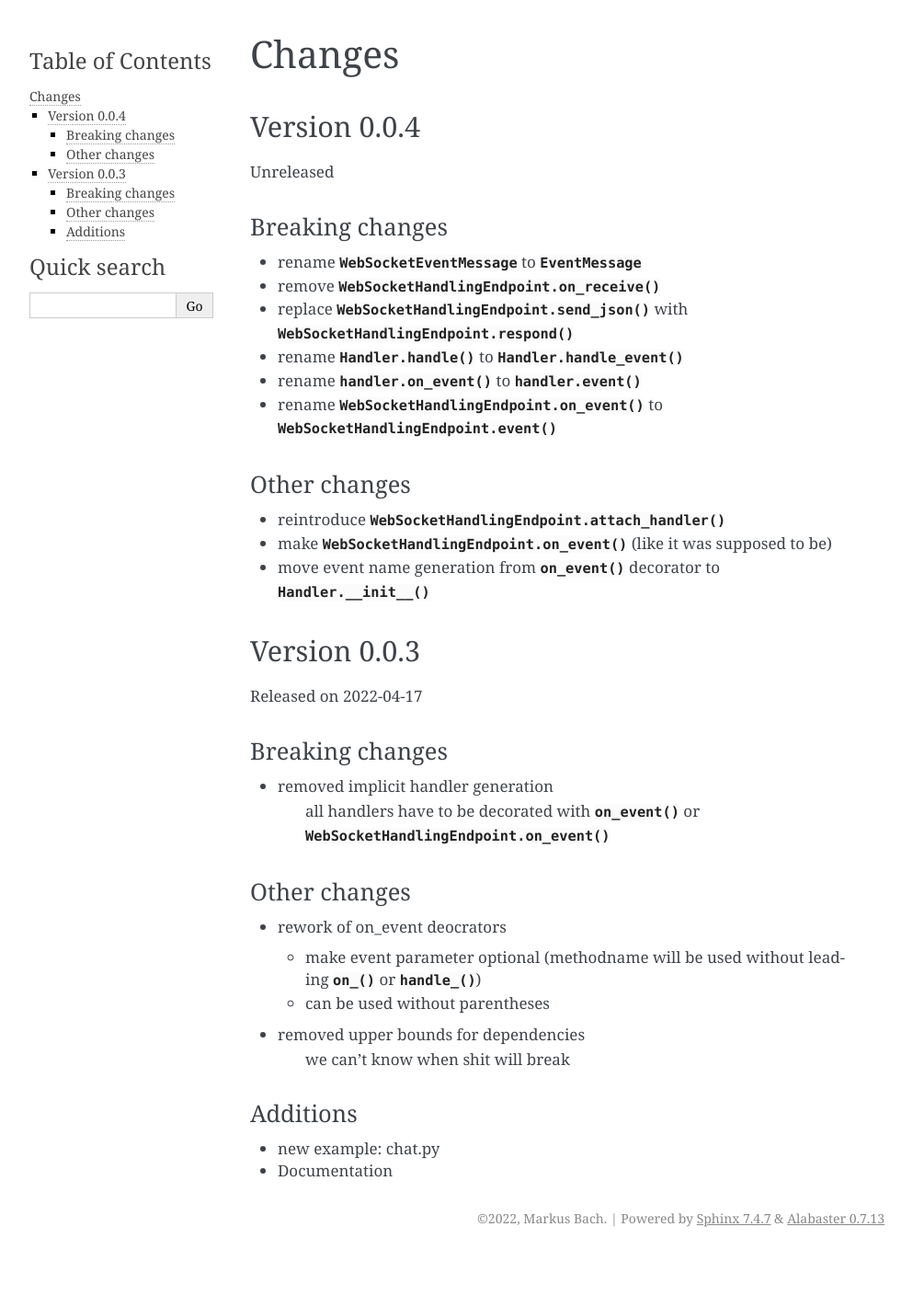
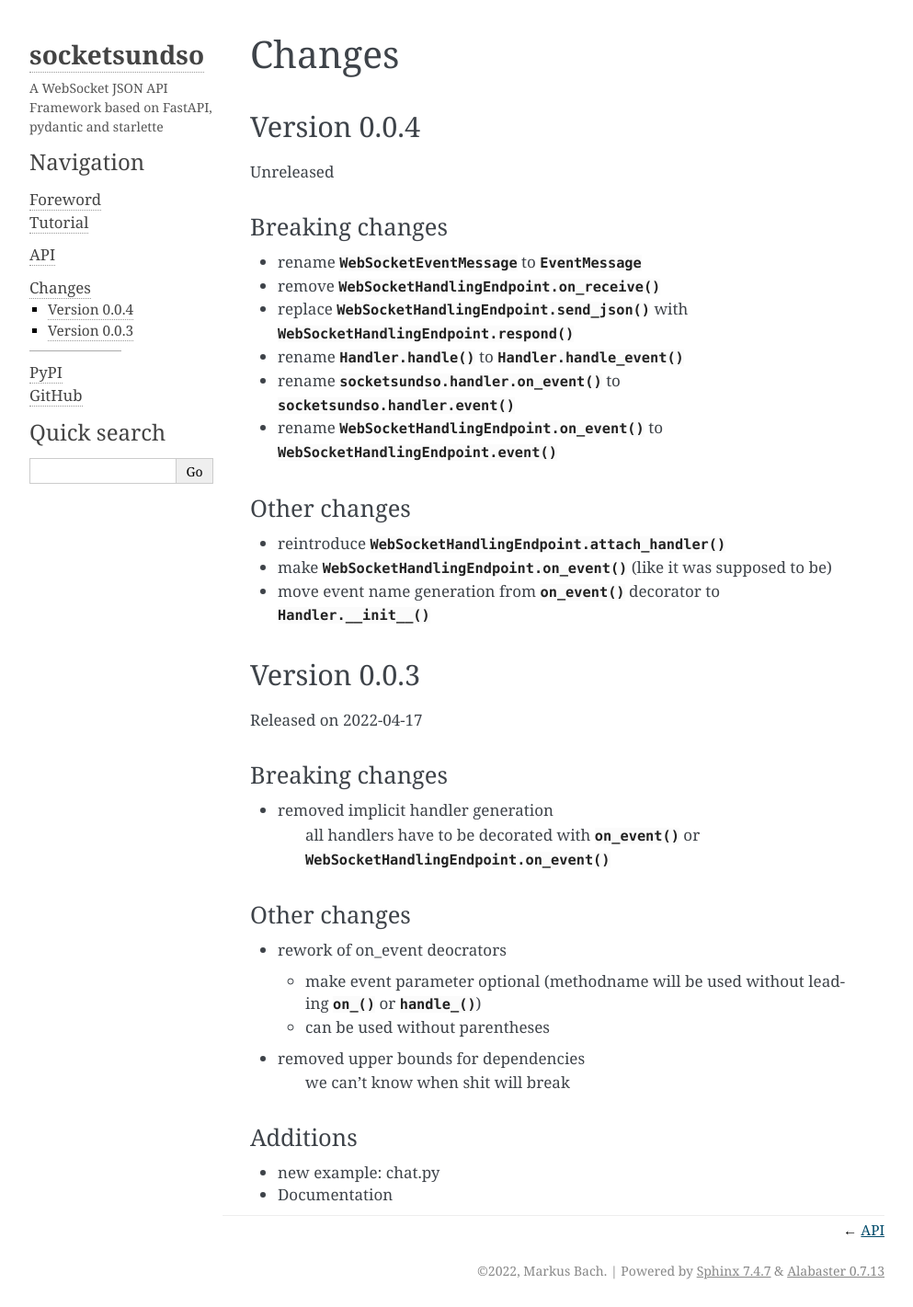
Before and after one commit to dingensundso/socketsundso, a Sphinx documentation site: the page built from docs/changes.rst, in a window 1280 px wide. Shown: the whole page at 92% size, without its empty margins (148-1141 px from the left). Built offline with Sphinx 7.4.7, drawn with Linux system fonts in a browser that asks for light colours; before the commit the page ends 1364 px from its top, so only the background shows below that.

Commit message:
docs: add links to sidebar

```diff
--- a/CHANGES.rst
+++ b/CHANGES.rst
@@ -10,7 +10,7 @@ Breaking changes
 - remove :meth:`.WebSocketHandlingEndpoint.on_receive`
 - replace :meth:`.WebSocketHandlingEndpoint.send_json` with :meth:`.WebSocketHandlingEndpoint.respond`
 - rename :meth:`.Handler.handle` to :meth:`.Handler.handle_event`
-- rename :meth:`.handler.on_event` to :meth:`.handler.event`
+- rename :meth:`socketsundso.handler.on_event` to :meth:`socketsundso.handler.event`
 - rename :meth:`.WebSocketHandlingEndpoint.on_event` to :meth:`.WebSocketHandlingEndpoint.event`
 
 Other changes
--- a/docs/conf.py
+++ b/docs/conf.py
@@ -52,3 +52,22 @@ html_title = f"socketsundso Documentation {release}"
 html_show_sourcelink = False
 html_use_index = False
 html_domain_indices = False
+
+html_theme_options = {
+    'description': "A WebSocket JSON API Framework based on FastAPI, pydantic and starlette",
+    'show_relbar_bottom': True,
+    'extra_nav_links': {
+        'PyPI': 'https://pypi.org/project/socketsundso/',
+        'GitHub': 'https://github.com/dingensundso/socketsundso/',
+    }
+}
+
+html_sidebars = {
+    '**': [
+        'about.html',
+        'navigation.html',
+        'relations.html',
+        'searchbox.html',
+        'donate.html',
+    ]
+}
```
